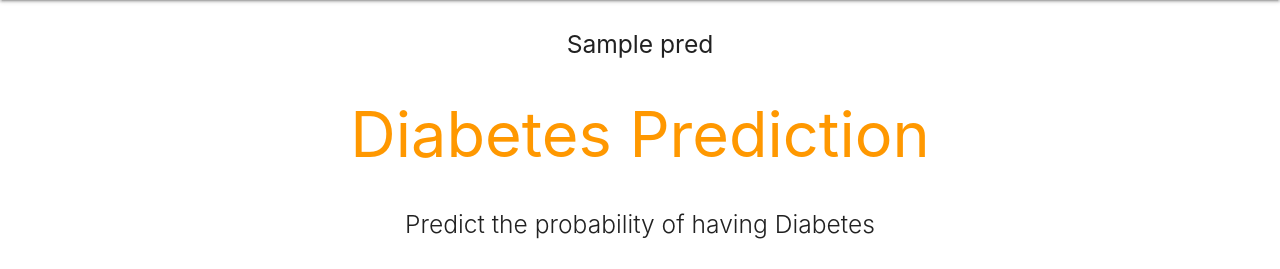
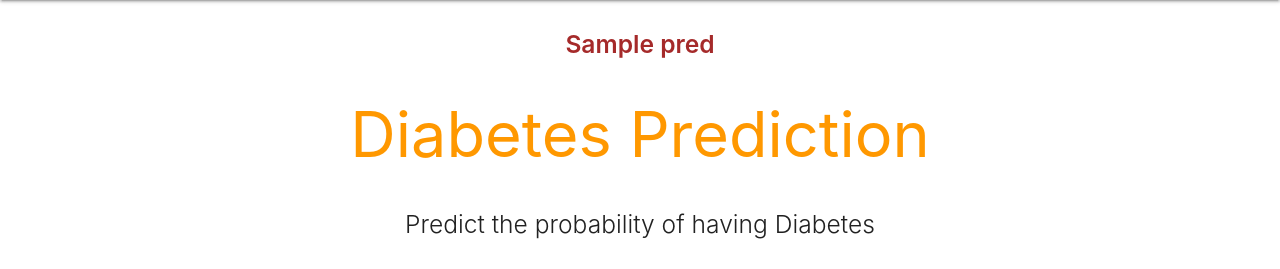
Before and after one commit to Abhayparashar31/MLP_Diabetes-prediction, a Flask app: template templates/index.html in a window 1280 px wide. Shown: the part 64-333 px from the top of the page. Run offline with Flask 2, Linux system fonts and the light colour scheme; the template is opened without the code that fills it: most values are stand-ins (such as "Sample title", 1, 10 or a date in 2020); parts of the project's set-up code (start-up, migrations or seed data) failed here and were passed over; some libraries are stand-ins or nearby versions.

Commit message:
Update index.html

```diff
--- a/templates/index.html
+++ b/templates/index.html
@@ -23,7 +23,7 @@
 
   <div class="section no-pad-bot" id="index-banner">
     <div class="container">
-     <h5 style="text-align: center;">{{pred}}</h5>
+     <h5 style="text-align: center; color: brown; font-weight: 600;">{{pred}}</h5>
       <h1 class="header center orange-text">Diabetes Prediction</h1>
       <div class="row center">
         <h5 class="header col s12 light">Predict the probability of having Diabetes
```
